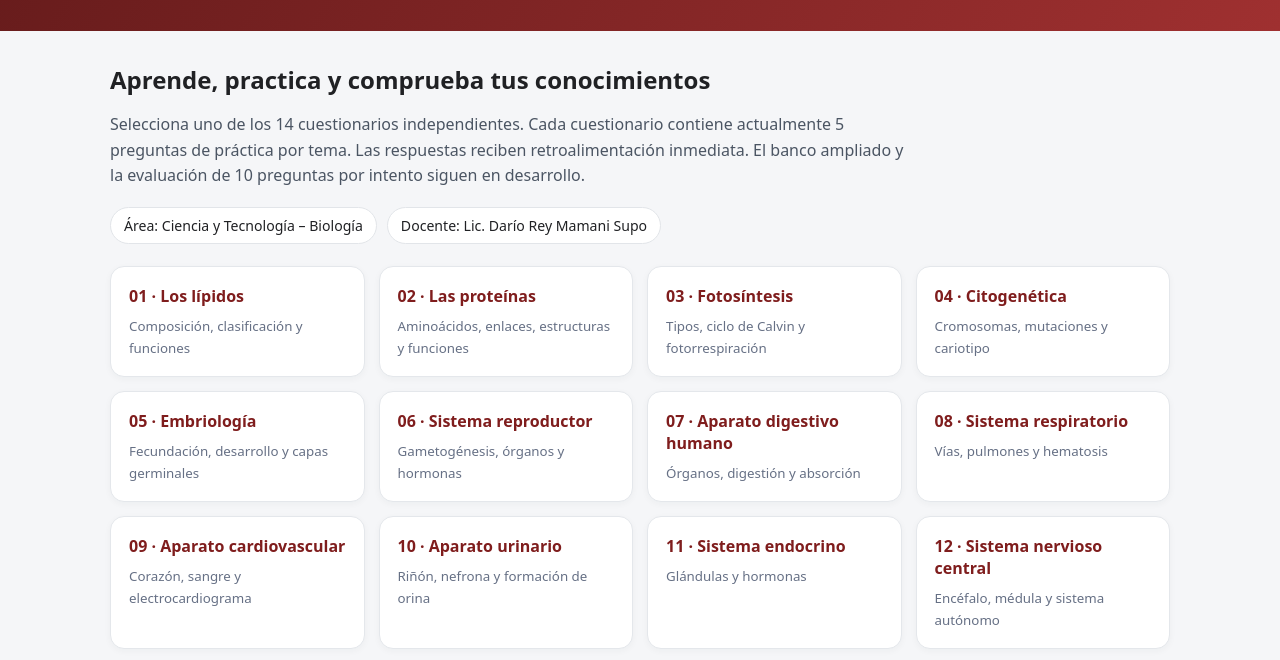
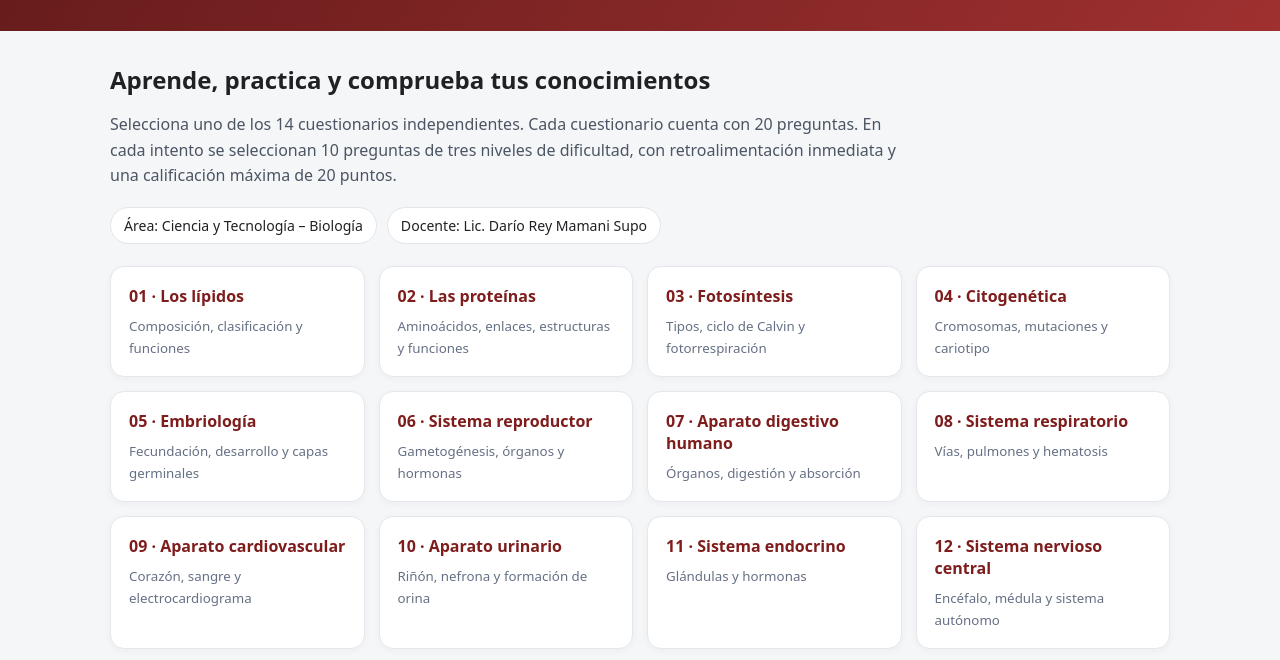
Before and after one commit to reydariomasu/hozega-biologia-2026, a plain HTML site: page index.html in a window 1280 px wide. Shown: the part 139-799 px from the top of the page. Drawn offline with Linux system fonts and the light colour scheme.

Commit message:
Update homepage to describe expanded 20-question banks

```diff
--- a/index.html
+++ b/index.html
@@ -1,4 +1,4 @@
 <!doctype html>
 <html lang="es"><head><meta charset="utf-8"><meta name="viewport" content="width=device-width,initial-scale=1"><meta name="theme-color" content="#7f1d1d"><title>Cuestionarios de Biología | HOZEGA 2026</title><link rel="stylesheet" href="styles.css"></head>
 <body><header class="hero"><div class="seal">HOZEGA</div><div><p class="eyebrow">IES Secundaria JEC “Horacio Zevallos Gámez” · Palca, Lampa, Puno</p><h1>Cuestionarios de aprendizaje de Biología</h1><p>IV Bimestre · 4.º de secundaria · Año escolar 2026</p></div></header>
-<main id="app"><section class="intro"><h2>Aprende, practica y comprueba tus conocimientos</h2><p>Selecciona uno de los 14 cuestionarios independientes. Cada cuestionario contiene actualmente 5 preguntas de práctica por tema. Las respuestas reciben retroalimentación inmediata. El banco ampliado y la evaluación de 10 preguntas por intento siguen en desarrollo.</p><div class="metadata"><span>Área: Ciencia y Tecnología – Biología</span><span>Docente: Lic. Darío Rey Mamani Supo</span></div></section><section id="quiz-list" class="topic-grid" aria-label="Lista de cuestionarios"></section><footer><p>“Líder Pionero de la sabiduría”</p><small>Recurso educativo HOZEGA · 2026</small></footer></main><script src="app.js"></script></body></html>
+<main id="app"><section class="intro"><h2>Aprende, practica y comprueba tus conocimientos</h2><p>Selecciona uno de los 14 cuestionarios independientes. Cada cuestionario cuenta con 20 preguntas. En cada intento se seleccionan 10 preguntas de tres niveles de dificultad, con retroalimentación inmediata y una calificación máxima de 20 puntos.</p><div class="metadata"><span>Área: Ciencia y Tecnología – Biología</span><span>Docente: Lic. Darío Rey Mamani Supo</span></div></section><section id="quiz-list" class="topic-grid" aria-label="Lista de cuestionarios"></section><footer><p>“Líder Pionero de la sabiduría”</p><small>Recurso educativo HOZEGA · 2026</small></footer></main><script src="app.js"></script></body></html>
```
